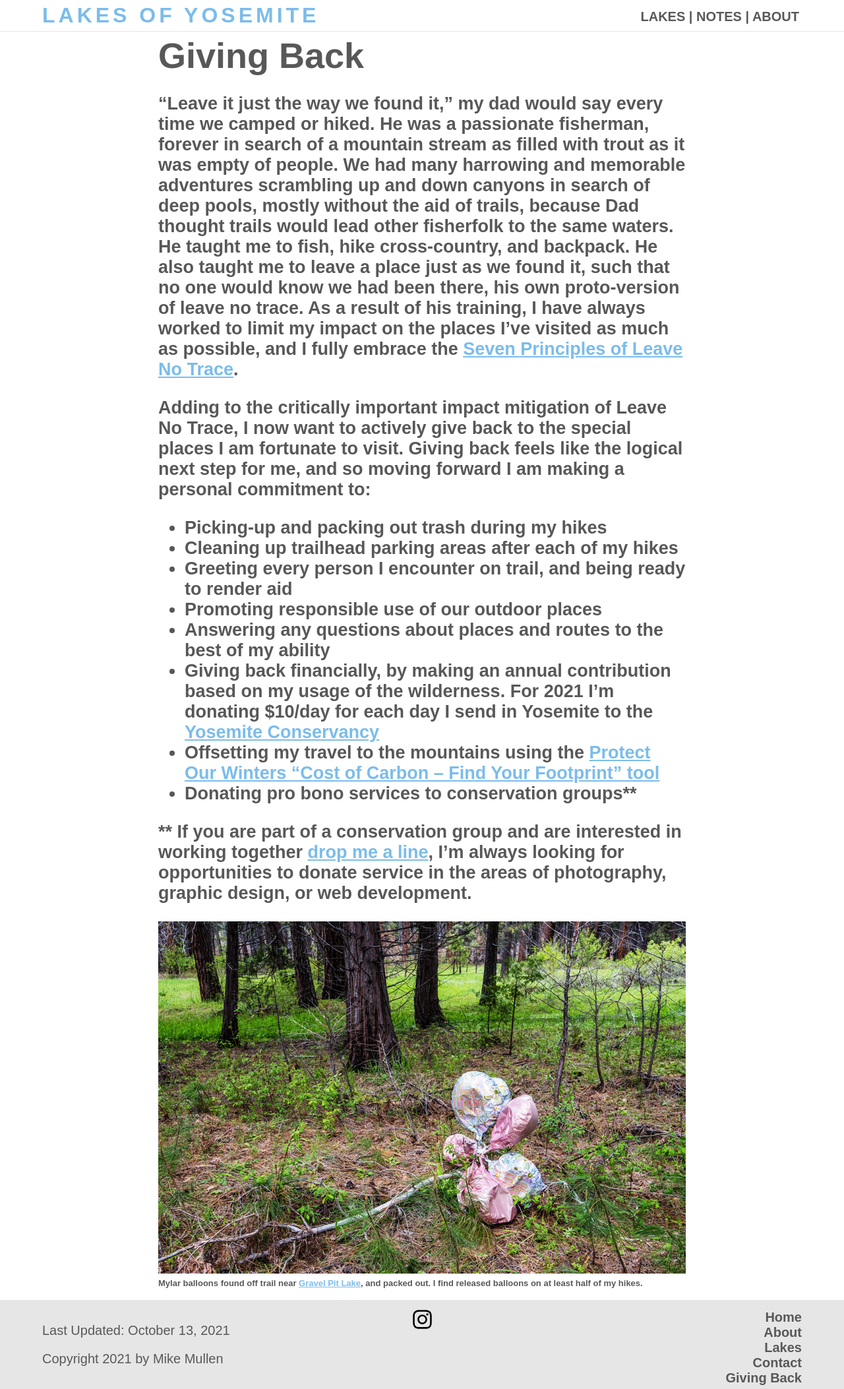
After one commit to mikemullen/lakesofyosemite, a Django app: page /giving_back/ in a window 1280 px wide. The commit adds this page. Shown: the whole page at 66% size. Run offline with Django 3.2, Linux system fonts and the light colour scheme; some web fonts are replaced.

Commit message:
added giving back

```diff
--- a/lakes/templates/base.html
+++ b/lakes/templates/base.html
@@ -33,6 +33,7 @@
 					<li><a href="{% url 'about' %}">About</a></li>
 					<li><a href="{% url 'lakes_lists' %}">Lakes</a></li>
 					<li><a href="{% url 'contact' %}">Contact</a></li>
+					<li><a href="{% url 'giving_back' %}">Giving Back</a></li>
 				</ul>
 			</div>
 		</footer>
--- /dev/null
+++ b/lakes/templates/giving_back.html
@@ -0,0 +1,37 @@
+{% extends "base.html" %}
+{% load static %}
+{% block content %}
+<div class="textpage">
+	<h1>Giving Back</h1>
+
+<p>“Leave it just the way we found it,” my dad would say every time we camped or hiked. He was a passionate fisherman, forever in search of a mountain stream as filled with trout as it was empty of people. We had many harrowing and memorable adventures scrambling up and down canyons in search of deep pools, mostly without the aid of trails, because Dad thought trails would lead other fisherfolk to the same waters. He taught me to fish, hike cross-country, and backpack. He also taught me to leave a place just as we found it, such that no one would know we had been there, his own proto-version of leave no trace. As a result of his training, I have always worked to limit my impact on the places I’ve visited as much as possible, and I fully embrace the <a href="https://lnt.org/why/7-principles/" target="_blank"> Seven Principles of Leave No Trace</a>.</p>
+
+<p>Adding to the critically important impact mitigation of Leave No Trace, I now want to actively give back to the special places I am fortunate to visit. Giving back feels like the logical next step for me, and so moving forward I am making a personal commitment to:</p>
+
+<ul>
+<li>Picking-up and packing out trash during my hikes</li>
+
+<li>Cleaning up trailhead parking areas after each of my hikes</li>
+
+<li>Greeting every person I encounter on trail, and being ready to render aid</li>
+
+<li>Promoting responsible use of our outdoor places</li>
+
+<li>Answering any questions about places and routes to the best of my ability</li>
+
+<li>Giving back financially, by making an annual contribution based on my usage of the wilderness. For 2021 I’m donating $10/day for each day I send in Yosemite to the <a class="showlinks" href="https://yosemite.org/" target="_blank">Yosemite Conservancy</a></li>
+
+<li>Offsetting my travel to the mountains using the <a class="showlinks" href="https://protectourwinters.org/cost-of-carbon/" target="_blank"> Protect Our Winters “Cost of Carbon – Find Your Footprint” tool</a></li>
+
+<li>Donating pro bono services to conservation groups**</li>
+
+</ul>
+
+<p>** If you are part of a conservation group and are interested in working together <a href="{% url 'contact' %}">drop me a line</a>, I’m always looking for opportunities to donate service in the areas of photography, graphic design, or web development.</p>
+
+<img src="{% static 'images/giving-back.jpg' %}" alt="A festive bunch of mylar balloons littering the floor of a lush forest">
+	<p class="imgcaption">Mylar balloons found off trail near <a href="/lakes/gravel-pit-lake/">Gravel Pit Lake</a>, and packed out. I find released balloons on at least half of my hikes.</p>
+
+
+</div>
+{% endblock %}
--- a/lakes/views.py
+++ b/lakes/views.py
@@ -106,3 +106,6 @@ def mattie(request):
 
 def contact(request):
 	return render(request, 'contact.html')
+
+def giving_back(request):
+	return render(request, 'giving_back.html')
--- a/lakesofyosemite/urls.py
+++ b/lakesofyosemite/urls.py
@@ -17,4 +17,5 @@ urlpatterns = [
     url(r'^notes/', views.notes, name='notes'),
     url(r'^mattie/', views.mattie, name='mattie'),
     url(r'^contact/', views.contact, name='contact'),
+    url(r'^giving_back/', views.giving_back, name='giving_back'),
 ] + static(settings.MEDIA_URL, document_root=settings.MEDIA_ROOT)
--- a/static/style.css
+++ b/static/style.css
@@ -186,6 +186,28 @@ p a:focus {
 }
 
 p a:hover {
+	color: #585858;
+}
+
+/** to add styling in links inside li and other elements as needed **/
+
+a.showlinks {
+	text-decoration: underline;
+}
+
+a:link.showlinks {
+	color: #7bbceb;
+}
+
+a:visited.showlinks {
+	color: #7bbceb;
+}
+
+a:focus.showlinks {
+	color: #585858;
+}
+
+a:hover.showlinks {
 	color: #585858;
 }
 
```
Also changed, not shown: static/images/giving-back.jpg (added), 2 other files.
